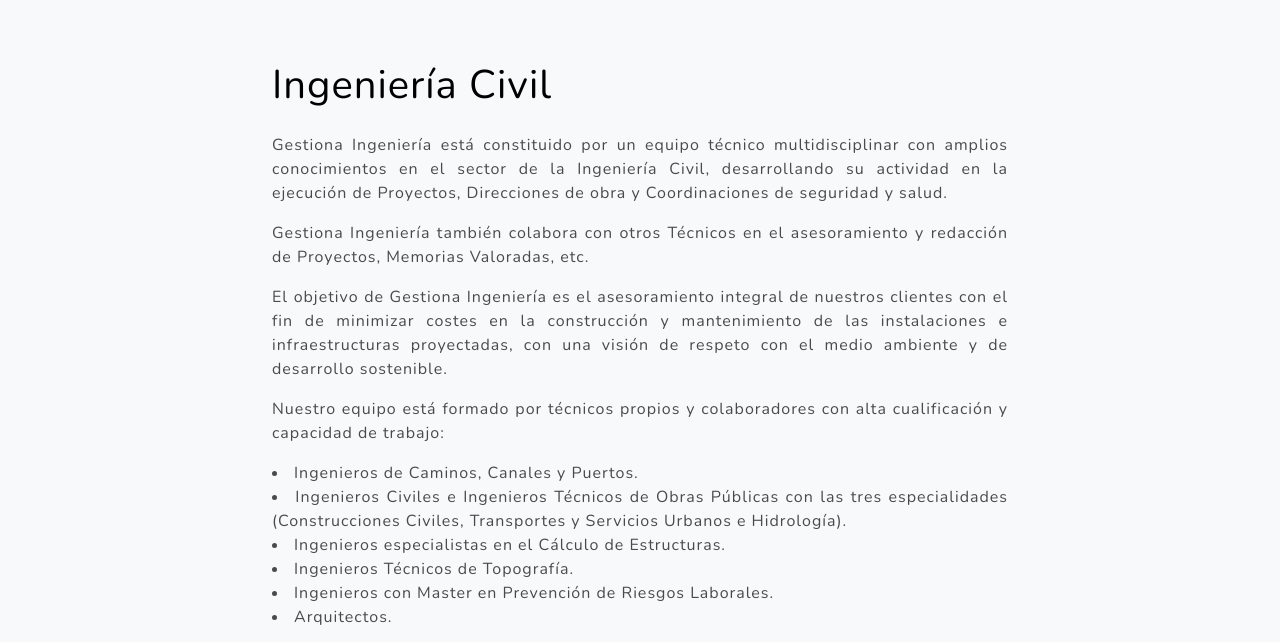
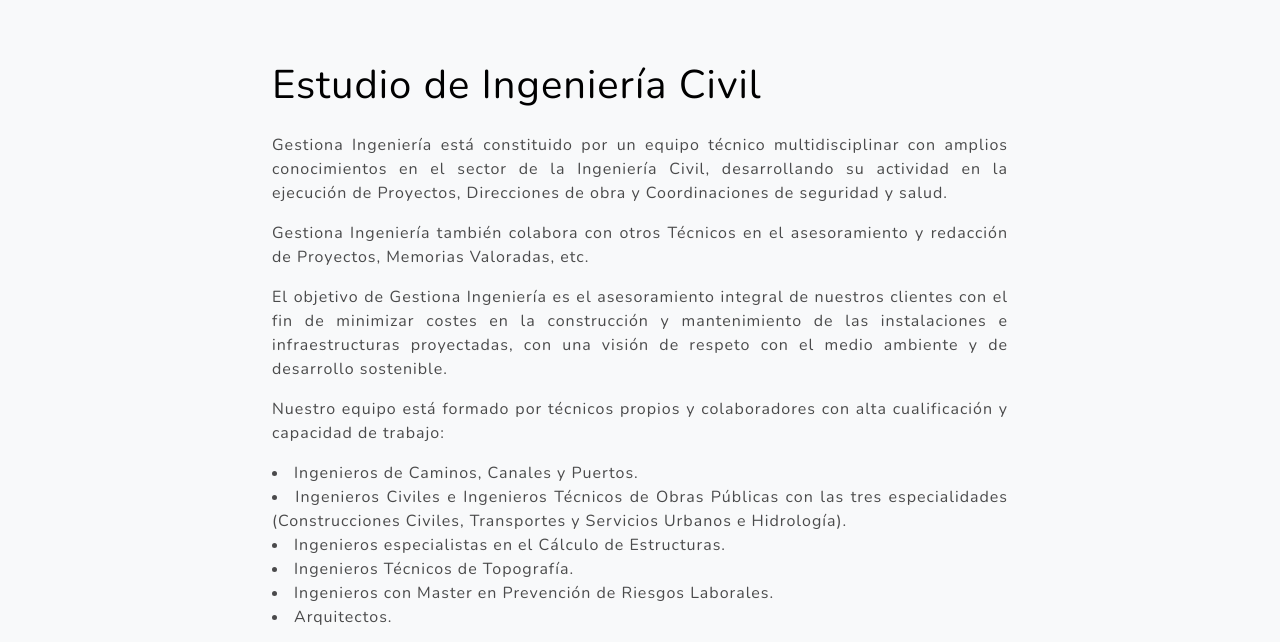
Before and after one commit to gestionaingenieria/gestionaingenieria.github.io, a plain HTML site: page index.html in a window 1280 px wide. Shown: the part 99-741 px from the top of the page. Drawn offline with nearby package versions, Linux system fonts and the light colour scheme; files whose address does not match are found by name.

Commit message:
Update index.html

```diff
--- a/index.html
+++ b/index.html
@@ -37,7 +37,7 @@
             <div class="container">
                 <div class="row">
                     <div class="col-lg-8 mx-auto">
-                        <h1 class="text-black mb-4">Ingeniería Civil</h1>
+                        <h1 class="text-black mb-4">Estudio de Ingeniería Civil</h1>
                         <p class="text-black-70" align="justify">
                         Gestiona Ingeniería está constituido por un equipo técnico multidisciplinar con amplios
                         conocimientos en el sector de la Ingeniería Civil, desarrollando su actividad en la ejecución de
```
